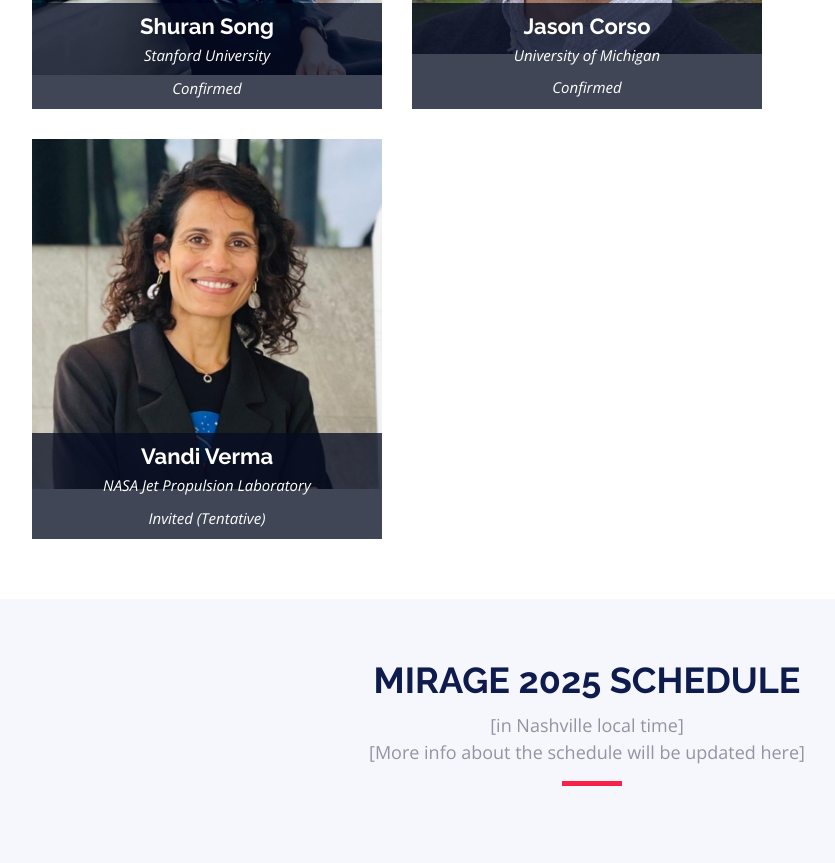
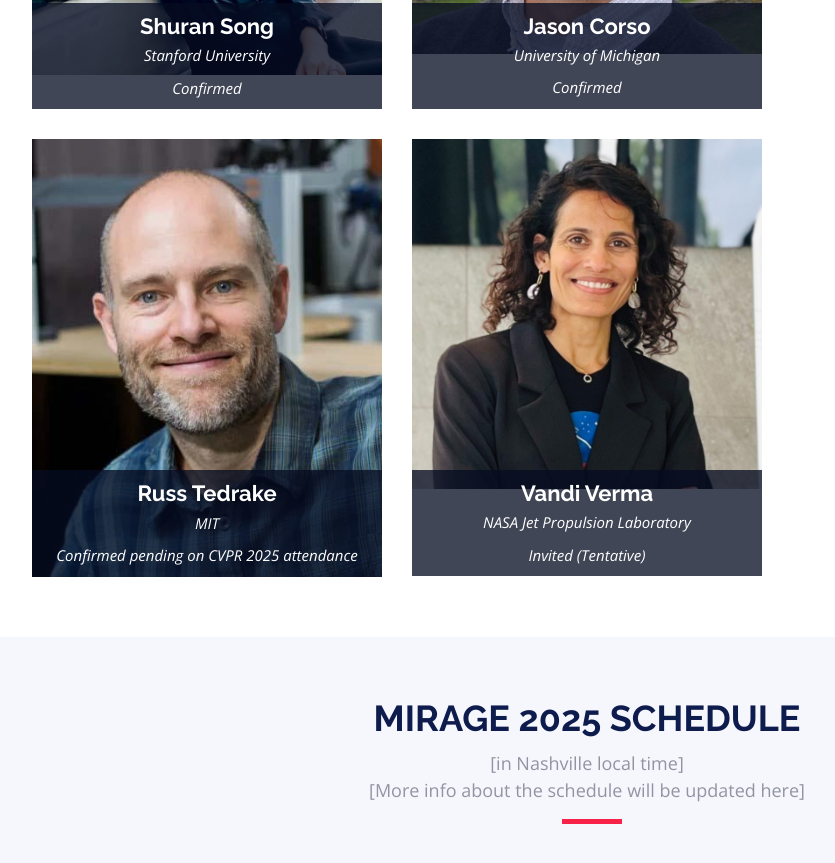
Before and after one commit to mirageworkshop/mirageworkshop.github.io, a plain HTML site: page cvpr25/index.html in a window 1280 px wide. Shown: the part 1880-2743 px from the top of the page, without its empty margins (53-888 px from the left). Drawn offline with nearby package versions, Linux system fonts and the light colour scheme.

Commit message:
Update index.html

```diff
--- a/cvpr25/index.html
+++ b/cvpr25/index.html
@@ -224,7 +224,27 @@ a:active {
 
 		  <div class="col-lg-4 col-md-6">
             <div class="speaker">
-              <a href="https://www.linkedin.com/in/vandi-verma-286678/"><img src="img/speakers/Vandi_Verma.jpg" alt="Vandi Verma" class="img-fluid" style="width:100%;padding-bottom: 50px"></a>
+              <a href="https://locomotion.csail.mit.edu/russt.html"><img src="img/speakers/Russ_Tedrake.jpg" alt="Russ Tedrake" class="img-fluid" style="width:100%;padding-bottom: 0px"></a>
+              <div class="details">
+                <h3><a href="https://locomotion.csail.mit.edu/russt.html">Russ Tedrake</a></h3>
+                <p>MIT</p>
+				<p>Confirmed pending on CVPR 2025 attendance</p>
+                <div class="social">
+				<!--
+                  <a href=""><i class="fa fa-linkedin"></i></a>
+                  <a href=""><i class="fa fa-twitter"></i></a>
+                  <a href=""><i class="fa fa-facebook"></i></a>
+                  <a href=""><i class="fa fa-google-plus"></i></a>
+                -->
+
+				</div>
+              </div>
+            </div>
+          </div>
+
+		  <div class="col-lg-4 col-md-6">
+            <div class="speaker">
+              <a href="https://www.linkedin.com/in/vandi-verma-286678/"><img src="img/speakers/Vandi_Verma.jpg" alt="Vandi Verma" class="img-fluid" style="width:100%;padding-bottom: 87px"></a>
               <div class="details">
                 <h3><a href="https://www.linkedin.com/in/vandi-verma-286678/">Vandi Verma</a></h3>
                 <p>NASA Jet Propulsion Laboratory</p>
```
